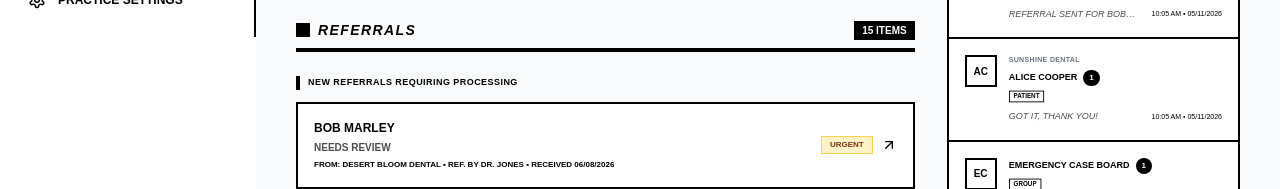
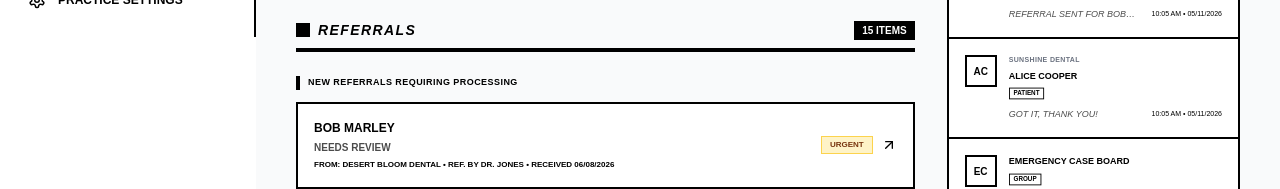
Before and after one commit to anton-g-kulikov/drtalk, a Next.js app: page /dashboard in a window 1280 px wide. Shown: the part 763-952 px from the top of the page. Built offline with nearby package versions, Linux system fonts and the light colour scheme; no server answers; the database is empty.

Commit message:
fix: hide unread count badge when count is 1 or less in DashboardSidebarList

```diff
--- a/src/components/prototype/DashboardSidebarList.tsx
+++ b/src/components/prototype/DashboardSidebarList.tsx
@@ -89,7 +89,7 @@ export function DashboardSidebarList({
                 )}
                 <div className="flex items-center gap-1.5 min-w-0 flex-wrap">
                   <p className="text-[9px] font-bold uppercase truncate">{item.name}</p>
-                  {item.unreadCount ? (
+                  {item.unreadCount && item.unreadCount > 1 ? (
                     <span className="bg-black text-white text-[8px] font-bold px-1.5 py-0.5 rounded-full min-w-[16px] text-center shrink-0">
                       {item.unreadCount}
                     </span>
```
